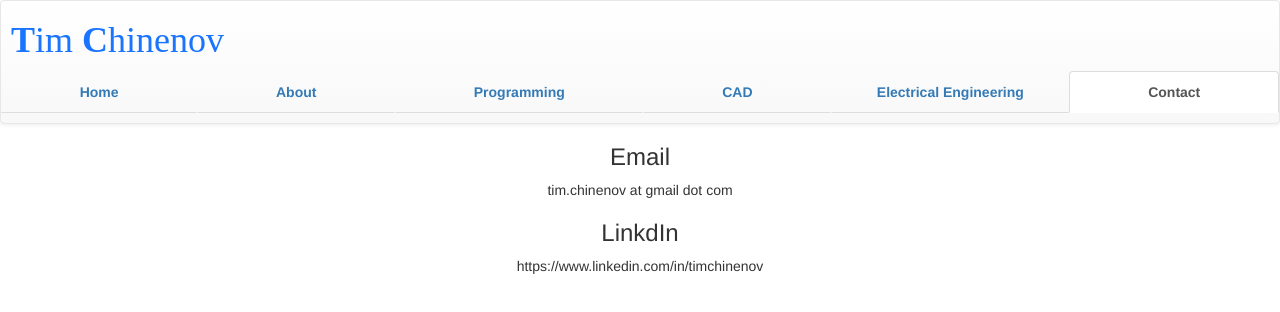
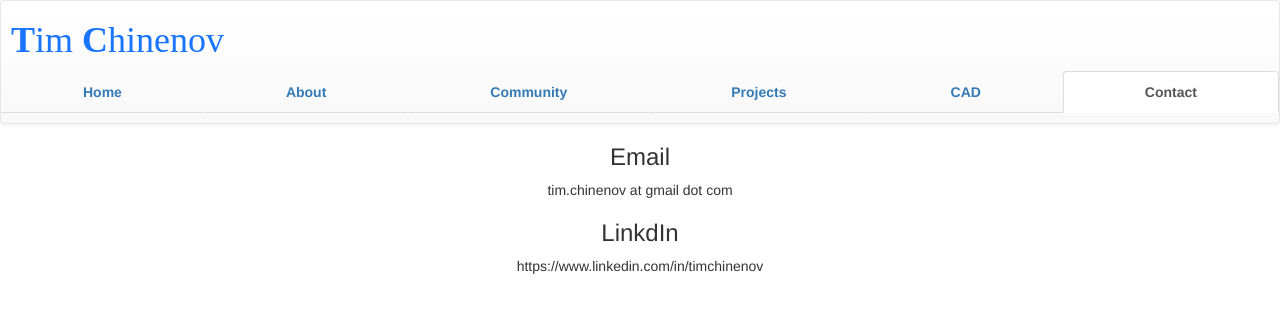
Before and after one commit to TimChinenov/TimChinenov.github.io, a plain HTML site: page Contact.html in a window 1280 px wide. Drawn offline with nearby package versions, Linux system fonts and the light colour scheme.

Commit message:
Update Contact.html

```diff
--- a/Contact.html
+++ b/Contact.html
@@ -19,9 +19,9 @@
 			<ul class="nav nav-tabs nav-justified">
   				<li role="presentation"><a href="index.html"><strong>Home</strong></a></li>
   				<li role="presentation"><a href="About.html"><strong>About</strong></a></li>
-  				<li role="presentation"><a href="Programming.html"><strong>Programming</strong></a></li>
-  				<li role="presentation"><a href="CAD.html"><strong>CAD</strong></a></li>
-  				<li role="presentation" ><a  href="EE.html"><strong>Electrical Engineering</strong></a></li>
+  				<li role="presentation"><a href="Programming.html"><strong>Community</strong></a></li>
+  				<li role="presentation"><a href="CAD.html"><strong>Projects</strong></a></li>
+  				<li role="presentation" ><a  href="EE.html"><strong>CAD</strong></a></li>
   				<li role="presentation" class="active"><a href="#"><strong>Contact</strong></a></li>
 			</ul>
 		</nav>
```
